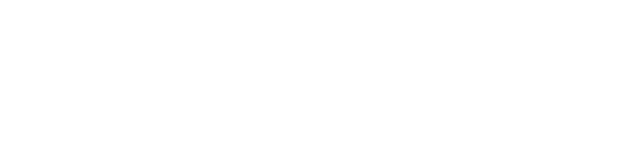
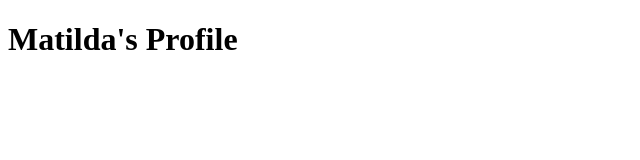
Before and after one commit to nicholasshirley/html-exercise, a plain HTML site: page index.html in a window 1280 px wide. Shown: the whole page, without its empty margins (0-640 px from the left). Drawn offline with Linux system fonts and the light colour scheme.

Commit message:
Create header and add title
Use the largest heading size <h1> to create a title on the page
with the user's name. Also, fill in the title between <title></title>.
This doesn't have an effect on the display, but if you check the tab
in your browser, you will see that is now shows your title.

```diff
--- a/index.html
+++ b/index.html
@@ -2,10 +2,10 @@
 
 <html>
   <head>
-    <title></title>
+    <title>Matilda's Profile</title>
   </head>
 
   <body>
-
+    <h1>Matilda's Profile</h1>
   </body>
 </html>
```
